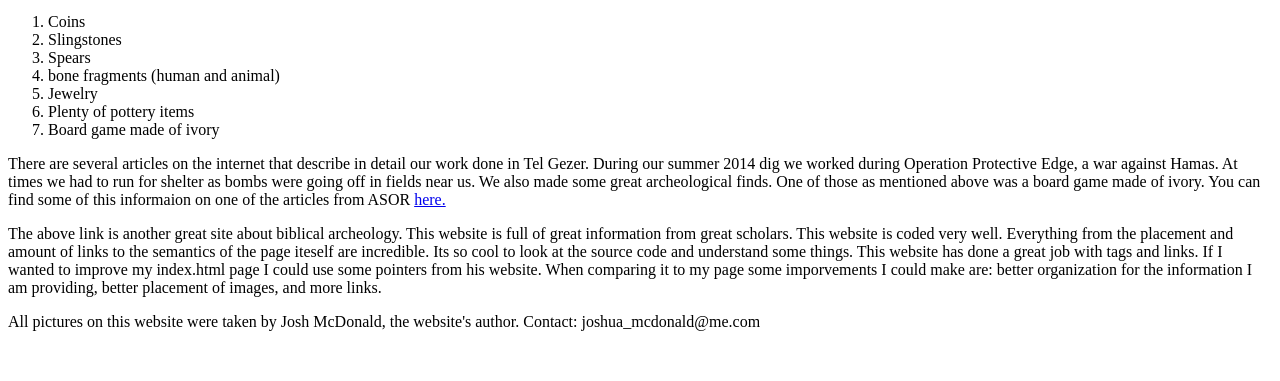
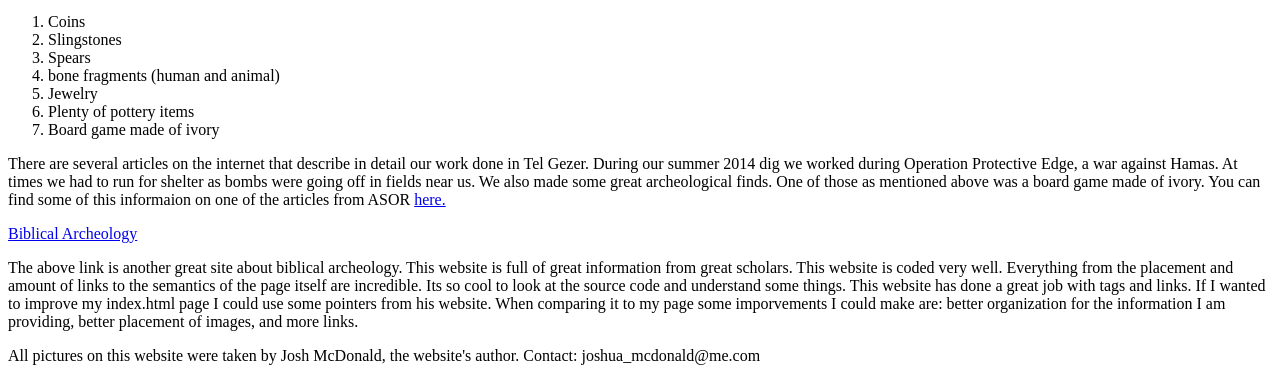
Before and after one commit to jolawmac/diggin_it, a plain HTML site: page index.html in a window 1280 px wide. Shown: the part 1589-1970 px from the top of the page. Before the commit the page ends 1936 px from the top, so only its background shows below. Drawn offline with Linux system fonts and the light colour scheme.

Commit message:
updated spelling

```diff
--- a/index.html
+++ b/index.html
@@ -52,8 +52,8 @@
 		<li>Board game made of ivory</li>
 	</ol>
 	<p>There are several articles on the internet that describe in detail our work done in Tel Gezer. During our summer 2014 dig we worked during Operation Protective Edge, a war against Hamas. At times we had to run for shelter as bombs were going off in fields near us. We also made some great archeological finds. One of those as mentioned above was a board game made of ivory. You can find some of this informaion on one of the articles from ASOR <a href="http://asorblog.org/cause-view/digging-at-tel-gezer-during-operation-protective-edge/">here.</a></p>
-	<p><a href="http://www.biblicalarchaeology.org/"></a></p>
-	<p>The above link is another great site about biblical archeology. This website is full of great information from great scholars. This website is coded very well. Everything from the placement and amount of links to the semantics of the page iteself are incredible. Its so cool to look at the source code and understand some things. This website has done a great job with tags and links. If I wanted to improve my index.html page I could use some pointers from his website. When comparing it to my page some imporvements I could make are: better organization for the information I am providing, better placement of images, and more links.</p>
+	<p><a href="http://www.biblicalarchaeology.org/">Biblical Archeology</a></p>
+	<p>The above link is another great site about biblical archeology. This website is full of great information from great scholars. This website is coded very well. Everything from the placement and amount of links to the semantics of the page itself are incredible. Its so cool to look at the source code and understand some things. This website has done a great job with tags and links. If I wanted to improve my index.html page I could use some pointers from his website. When comparing it to my page some imporvements I could make are: better organization for the information I am providing, better placement of images, and more links.</p>
 	<footer>
         <p>All pictures on this website were taken by Josh McDonald, the website's author. Contact: joshua_mcdonald@me.com</p>
 </footer>
```
